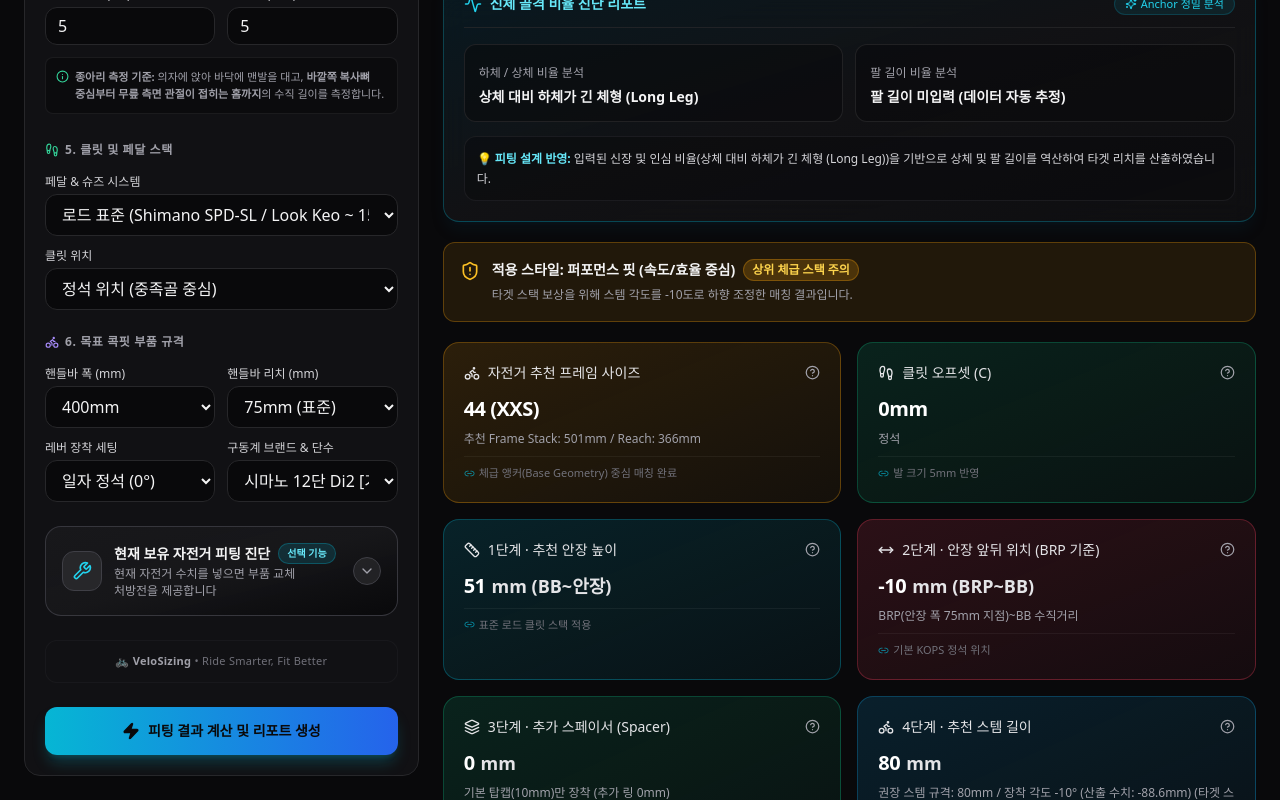
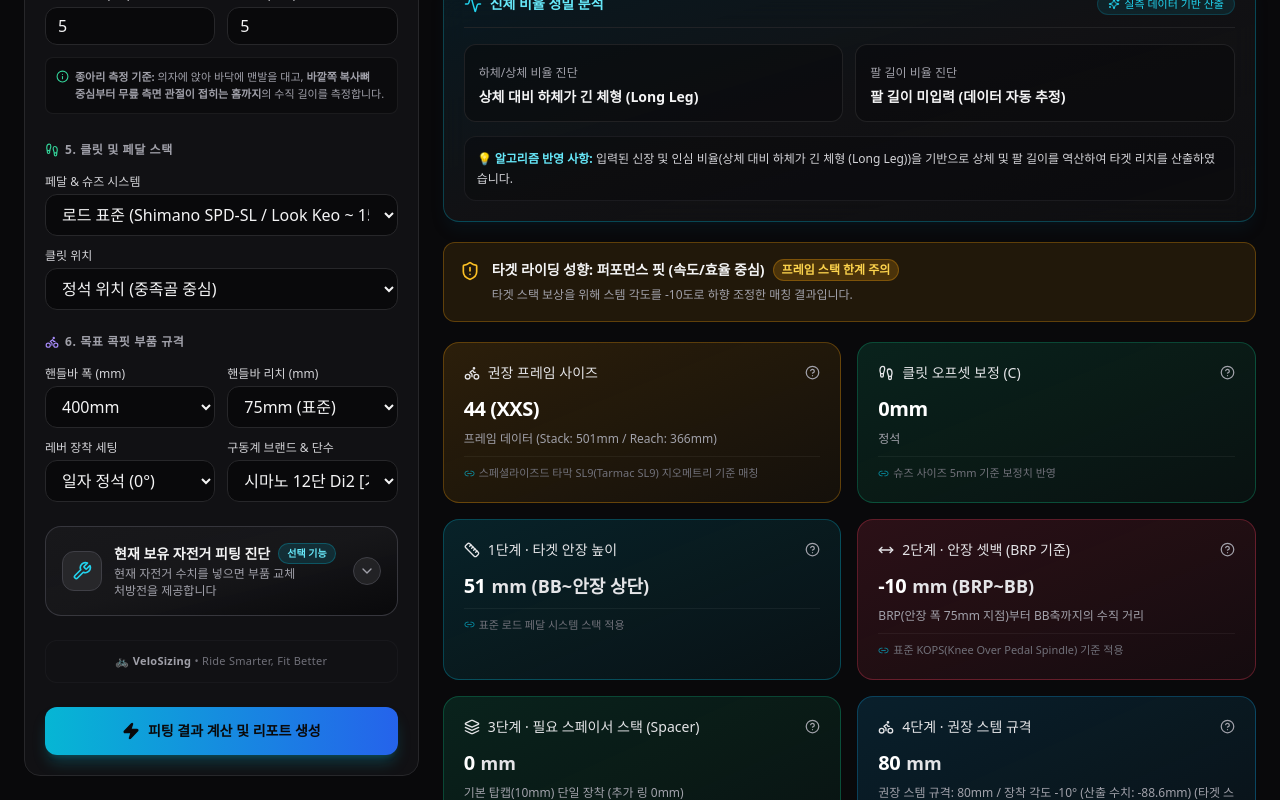
Before and after one commit to ytut12-star/fit, a React (Vite) app in the folder fit/: page / in a window 1280 px wide. Both pictures are taken after typing "5", "5", "5", "5", "5" into the empty fields and a click on the button "피팅 결과 계산 및 리포트 생성". Shown: the part 639-1439 px from the top of the page. Built offline with nearby package versions, Linux system fonts and the light colour scheme.

Commit message:
Update Results.tsx

```diff
--- a/fit/src/components/Results.tsx
+++ b/fit/src/components/Results.tsx
@@ -105,13 +105,13 @@ export function Results({ result, ridingStyleLabel }: ResultsProps) {
 
   return (
     <div className="space-y-5">
-      {/* 💡 [신규] 콕핏 부품 튜닝 우선 권고 배너 (조건부 최상단 노출) */}
+      {/* 💡 콕핏 부품 튜닝 우선 권고 배너 */}
       {result.cockpitTuningAdvice && (
         <div className="flex items-start gap-3 rounded-2xl border border-rose-500/40 bg-gradient-to-br from-rose-950/40 to-rose-900/10 p-5 shadow-lg shadow-rose-950/20 backdrop-blur-md">
           <AlertTriangle size={24} className="shrink-0 mt-0.5 text-rose-400" />
           <div>
             <strong className="block text-sm font-bold text-rose-300 mb-1.5">
-              ⚠️ 콕핏 부품 조율 우선 권장 (사이즈 결정 전 필독)
+              ⚠️ 콕핏 규격 조정 권고 (프레임 사이즈 확정 전 필수 검토)
             </strong>
             <p className="text-xs leading-relaxed text-zinc-300 break-keep">
               {result.cockpitTuningAdvice}
@@ -146,7 +146,7 @@ export function Results({ result, ridingStyleLabel }: ResultsProps) {
               </span>
               <div>
                 <h3 className="text-sm font-bold text-zinc-100">
-                  현재 자전거 피팅 적합도 진단
+                  현재 보유 자전거 피팅 적합도 진단
                 </h3>
                 <p className="text-[11px] text-zinc-400 mt-0.5">
                   {diag.summary}
@@ -169,8 +169,8 @@ export function Results({ result, ridingStyleLabel }: ResultsProps) {
           <div className="grid grid-cols-1 gap-3 sm:grid-cols-2 lg:grid-cols-4">
             <div className="rounded-xl border border-zinc-800/80 bg-zinc-950/50 p-3.5">
               <span className="text-[11px] font-semibold text-zinc-400 flex items-center gap-1.5 mb-1.5">
-                <Sliders size={13} className="text-cyan-400" /> 스택 & 스페이서
-                처방
+                <Sliders size={13} className="text-cyan-400" /> 스택 및 스페이서
+                보정
               </span>
               <p className="text-xs leading-relaxed text-zinc-200">
                 {diag.spacerAdvice}
@@ -179,8 +179,8 @@ export function Results({ result, ridingStyleLabel }: ResultsProps) {
 
             <div className="rounded-xl border border-zinc-800/80 bg-zinc-950/50 p-3.5">
               <span className="text-[11px] font-semibold text-zinc-400 flex items-center gap-1.5 mb-1.5">
-                <Maximize2 size={13} className="text-cyan-400" /> 리치 & 스템
-                교체 처방
+                <Maximize2 size={13} className="text-cyan-400" /> 리치 및 스템
+                규격 보정
               </span>
               <p className="text-xs leading-relaxed text-zinc-200">
                 {diag.stemAdvice}
@@ -189,18 +189,19 @@ export function Results({ result, ridingStyleLabel }: ResultsProps) {
 
             <div className="rounded-xl border border-zinc-800/80 bg-zinc-950/50 p-3.5">
               <span className="text-[11px] font-semibold text-zinc-400 flex items-center gap-1.5 mb-1.5">
-                <Minimize2 size={13} className="text-cyan-400" /> 안장 높이 처방
+                <Minimize2 size={13} className="text-cyan-400" /> 타겟 안장 높이
+                검증
               </span>
               <p className="text-xs leading-relaxed text-zinc-200">
                 {diag.saddleAdvice ||
-                  `현재 안장높이 미입력 (추천값: ${result.saddleHeight}mm)`}
+                  `현재 안장 높이 데이터 누락 (산출된 목표값: ${result.saddleHeight}mm)`}
               </p>
             </div>
 
             <div className="rounded-xl border border-zinc-800/80 bg-zinc-950/50 p-3.5">
               <span className="text-[11px] font-semibold text-zinc-400 flex items-center gap-1.5 mb-1.5">
-                <Compass size={13} className="text-cyan-400" /> 싯튜브각 & 셋백
-                처방
+                <Compass size={13} className="text-cyan-400" /> 싯튜브 각도 및
+                셋백 분석
               </span>
               <p className="text-xs leading-relaxed text-zinc-200">
                 {diag.seatpostAdvice}
@@ -217,7 +218,7 @@ export function Results({ result, ridingStyleLabel }: ResultsProps) {
               />
               <div>
                 <strong className="block text-[11px] uppercase tracking-wider text-amber-500 mb-0.5">
-                  임시 안장 피팅 가이드 (현재 크랭크 기준)
+                  비권장 규격 크랭크 사용 시 임시 피팅 가이드
                 </strong>
                 {diag.crankAdvice}
               </div>
@@ -232,25 +233,23 @@ export function Results({ result, ridingStyleLabel }: ResultsProps) {
           <div className="flex items-center justify-between border-b border-zinc-800/80 pb-3">
             <h3 className="flex items-center gap-2 text-sm font-bold text-cyan-300">
               <Activity size={18} className="text-cyan-400" />
-              신체 골격 비율 진단 리포트
+              신체 비율 정밀 분석
             </h3>
             <span className="flex items-center gap-1 rounded-full bg-cyan-500/10 px-2.5 py-0.5 text-[11px] font-medium text-cyan-400 border border-cyan-500/20">
               <Sparkles size={12} />
-              Anchor 정밀 분석
+              실측 데이터 기반 산출
             </span>
           </div>
 
           <div className="mt-4 grid grid-cols-1 gap-3 sm:grid-cols-2">
             <div className="rounded-xl border border-zinc-800/80 bg-zinc-950/50 p-3.5">
-              <span className="text-xs text-zinc-400">
-                하체 / 상체 비율 분석
-              </span>
+              <span className="text-xs text-zinc-400">하체/상체 비율 진단</span>
               <p className="mt-1 text-sm font-bold text-zinc-100">
                 {result.legTypeLabel || '표준 비율 체형'}
               </p>
             </div>
             <div className="rounded-xl border border-zinc-800/80 bg-zinc-950/50 p-3.5">
-              <span className="text-xs text-zinc-400">팔 길이 비율 분석</span>
+              <span className="text-xs text-zinc-400">팔 길이 비율 진단</span>
               <p className="mt-1 text-sm font-bold text-zinc-100">
                 {result.armTypeLabel || '표준 팔 길이'}
               </p>
@@ -259,7 +258,7 @@ export function Results({ result, ridingStyleLabel }: ResultsProps) {
 
           {result.bodyTypeSummary && (
             <p className="mt-3.5 text-xs leading-relaxed text-zinc-300 bg-zinc-950/40 p-3 rounded-xl border border-zinc-800/60">
-              💡 <strong className="text-cyan-300">피팅 설계 반영:</strong>{' '}
+              💡 <strong className="text-cyan-300">알고리즘 반영 사항:</strong>{' '}
               {result.bodyTypeSummary}
             </p>
           )}
@@ -281,10 +280,10 @@ export function Results({ result, ridingStyleLabel }: ResultsProps) {
         )}
         <div className="space-y-1">
           <div className="flex items-center gap-2 font-bold text-zinc-100">
-            <span>적용 스타일: {ridingStyleLabel}</span>
+            <span>타겟 라이딩 성향: {ridingStyleLabel}</span>
             {result.isUpsizedFrame && (
               <span className="rounded-full bg-amber-500/20 px-2 py-0.5 text-xs font-semibold text-amber-300 border border-amber-500/30">
-                상위 체급 스택 주의
+                프레임 스택 한계 주의
               </span>
             )}
           </div>
@@ -298,149 +297,154 @@ export function Results({ result, ridingStyleLabel }: ResultsProps) {
         {/* 1번 최상단: 자전거 추천 프레임 사이즈 */}
         <ResultCard
           icon={<Bike size={16} />}
-          label="자전거 추천 프레임 사이즈"
+          label="권장 프레임 사이즈"
           value={result.recommendedFrameSize}
           unit=""
-          subtext={`추천 Frame Stack: ${result.stack}mm / Reach: ${result.reach}mm`}
+          subtext={`프레임 데이터 (Stack: ${result.stack}mm / Reach: ${result.reach}mm)`}
           accent={result.isUpsizedFrame ? 'amber' : 'cyan'}
-          explanation={`신체 체급 앵커 Base Stack(${result.baseStack}mm)과 Base Reach(${result.baseReach}mm)를 최우선으로 매칭한 권장 프레임 체급입니다.`}
-          chain="체급 앵커(Base Geometry) 중심 매칭 완료"
+          explanation={`사용자의 신체 데이터를 바탕으로 산출된 기준 스택(${result.baseStack}mm) 및 리치(${result.baseReach}mm)에 가장 부합하는 프레임 사이즈입니다.`}
+          chain={result.targetGeometryAdvice} // 💡 동적으로 타막/디파이 기준 텍스트 출력
         />
 
         {/* 클릿 오프셋 */}
         <ResultCard
           icon={<Footprints size={16} />}
-          label="클릿 오프셋 (C)"
+          label="클릿 오프셋 보정 (C)"
           value={hasClipOffset ? `${result.cleatOffset}mm` : '0mm'}
           unit=""
           subtext={result.clipGuideShort}
           accent="emerald"
           explanation={result.clipGuide}
           chain={
-            result.footSize ? `발 크기 ${result.footSize}mm 반영` : undefined
+            result.footSize
+              ? `슈즈 사이즈 ${result.footSize}mm 기준 보정치 반영`
+              : undefined
           }
         />
 
         {/* 1단계 · 추천 안장 높이 */}
         <ResultCard
           icon={<Ruler size={16} />}
-          label="1단계 · 추천 안장 높이"
+          label="1단계 · 타겟 안장 높이"
           value={`${result.saddleHeight}`}
-          unit="mm (BB~안장)"
+          unit="mm (BB~안장 상단)"
           accent="cyan"
-          explanation={`페달/클릿/슈즈 스택과 무릎 관절 각도를 반영한 추천 안장 높이입니다. 기본 ${
+          explanation={`페달, 클릿, 슈즈의 스택 및 적정 슬관절 굴곡 각도를 종합적으로 반영한 목표 안장 높이입니다. (기준 수치 ${
             result.saddleHeightBase
-          }mm / 클릿 보정 ${result.saddleClipCorrection}mm / 페달스택 보정 ${
+          }mm / 클릿 위치 보정 ${
+            result.saddleClipCorrection
+          }mm / 하드웨어 스택 보정 ${
             pedalStackCorrection > 0 ? '+' : ''
-          }${pedalStackCorrection}mm.`}
+          }${pedalStackCorrection}mm)`}
           chain={
             pedalStackCorrection !== 0
-              ? `페달/슈즈 스택 보정 ${
+              ? `페달/슈즈 시스템 스택 보정 ${
                   pedalStackCorrection > 0 ? '+' : ''
                 }${pedalStackCorrection}mm 반영`
-              : '표준 로드 클릿 스택 적용'
+              : '표준 로드 페달 시스템 스택 적용'
           }
         />
 
         {/* 2단계 · 안장 앞뒤 위치 (BRP 글로벌 표준) */}
         <ResultCard
           icon={<MoveHorizontal size={16} />}
-          label="2단계 · 안장 앞뒤 위치 (BRP 기준)"
+          label="2단계 · 안장 셋백 (BRP 기준)"
           value={`${result.brpSetback}`}
           unit="mm (BRP~BB)"
-          subtext={`BRP(안장 폭 75mm 지점)~BB 수직거리`}
+          subtext={`BRP(안장 폭 75mm 지점)부터 BB축까지의 수직 거리`}
           accent="rose"
-          explanation={`💡 BRP(Biomechanical Reference Point)는 안장 폭이 75mm가 되는 지점으로, 브랜드/안장 형태와 상관없이 좌골이 실제 위치하는 글로벌 기준점입니다. ${result.setbackAdvice}`}
+          explanation={`💡 BRP(Biomechanical Reference Point, 안장 폭 75mm 지점)는 제조사 및 안장 형태와 무관하게 좌골 결절이 안착하는 실질적 생체 역학 기준점입니다. ${result.setbackAdvice}`}
           chain={
             hasClipOffset
-              ? `클릿 오프셋 ${result.cleatOffset}mm 반영`
-              : '기본 KOPS 정석 위치'
+              ? `클릿 오프셋 보정치 ${result.cleatOffset}mm 반영`
+              : '표준 KOPS(Knee Over Pedal Spindle) 기준 적용'
           }
         />
 
         {/* 3단계 · 스티어러 스페이서 (기본 탑캡 구분 명시) */}
         <ResultCard
           icon={<Layers size={16} />}
-          label="3단계 · 추가 스페이서 (Spacer)"
+          label="3단계 · 필요 스페이서 스택 (Spacer)"
           value={`${result.spacerHeight}`}
           unit="mm"
           subtext={
             result.spacerHeight === 0
-              ? `기본 탑캡(${result.topCapHeight}mm)만 장착 (추가 링 0mm)`
-              : `기본 탑캡(${result.topCapHeight}mm) + 추가 링 ${result.spacerHeight}mm`
+              ? `기본 탑캡(${result.topCapHeight}mm) 단일 장착 (추가 링 0mm)`
+              : `기본 탑캡(${result.topCapHeight}mm) + 추가 스페이서 ${result.spacerHeight}mm`
           }
           accent={result.isUpsizedFrame ? 'emerald' : 'amber'}
-          explanation={`실제 조립 시 필수적으로 들어가는 헤드셋 베어링 커버/탑캡(기본 ${result.topCapHeight}mm) 위에 추가로 장착할 스페이서 링 높이입니다.`}
+          explanation={`조향부 필수 부품인 헤드셋 베어링 커버(기본 탑캡 ${result.topCapHeight}mm) 상단에 추가로 요구되는 스페이서 링의 두께입니다.`}
           chain={
             result.spacerHeight > 0
-              ? `추가 스페이서 +${result.spacerHeight}mm 적재 (총 콕핏 스택 +${
+              ? `추가 스페이서 +${
+                  result.spacerHeight
+                }mm 요구 (콕핏 하단 스택 총합 +${
                   result.topCapHeight + result.spacerHeight
                 }mm)`
-              : `스티어러 풀 컷팅 / 슬램드 (기본 탑캡 ${result.topCapHeight}mm만 장착)`
+              : `스티어러 풀 컷팅 권장 (기본 탑캡 ${result.topCapHeight}mm만 적용)`
           }
         />
 
         {/* 4단계 · 추천 스템 길이 */}
         <ResultCard
           icon={<Bike size={16} />}
-          label="4단계 · 추천 스템 길이"
+          label="4단계 · 권장 스템 규격"
           value={`${result.stemLength}`}
           unit="mm"
           subtext={result.stemAdvice}
           accent="sky"
           explanation={result.stemAdvice}
-          chain="각도 수평 투영 기하학 정밀 반영"
+          chain="조향부 기울기(Steerer Angle) 및 스템 각도 궤적 반영"
         />
 
         {/* 콕핏 실측 세트 1: 총 유효 스택 */}
         <ResultCard
           icon={<ArrowUpDown size={16} />}
-          label="총 유효 스택 (Effective Stack)"
+          label="유효 스택 (Effective Stack)"
           value={`${result.effectiveStack}`}
           unit="mm"
-          subtext={`프레임(${result.stack}) + 탑캡(${result.topCapHeight}) + 추가링(${result.spacerHeight})`}
+          subtext={`프레임(${result.stack}) + 탑캡(${result.topCapHeight}) + 추가 스페이서(${result.spacerHeight})`}
           accent="amber"
-          explanation="순수 프레임 Stack에 기본 탑캡(10mm)과 추가 장착된 스페이서 높이가 가산된, 지면 기준 실질 핸들바 높이입니다."
-          chain={`물리적 기본 탑캡(${result.topCapHeight}mm) 및 스페이서 통합 반영`}
+          explanation="프레임 스택에 기본 탑캡(10mm) 및 추가 스페이서 스택을 합산한 최종 콕핏 수직 높이(지면 대비 상대값)입니다."
+          chain={`기본 탑캡(${result.topCapHeight}mm) 및 스페이서 두께 완벽 합산`}
         />
 
         {/* 콕핏 실측 세트 2: 총 유효 리치 */}
         <ResultCard
           icon={<ArrowLeftRight size={16} />}
-          label="총 유효 리치 (Cockpit Reach)"
+          label="유효 리치 (Effective Cockpit Reach)"
           value={`${result.effectiveReach}`}
           unit="mm"
           subtext={
             result.cockpitReachBonus !== 0
-              ? `핸들바 폭(${result.handlebarWidth}mm) / 레버 (${
+              ? `핸들바 규격(${result.handlebarWidth}mm) 및 레버 체결각 (${
                   result.cockpitReachBonus > 0 ? '+' : ''
-                }${result.cockpitReachBonus}mm) 반영됨`
-              : '프레임 Reach + 스페이서 보정 + 스템 + 핸들바 + Setback'
+                }${result.cockpitReachBonus}mm) 보정 반영`
+              : '프레임 Reach + 콕핏 규격 + 안장 셋백 편차 종합'
           }
           accent="cyan"
-          explanation="안장 후퇴, 프레임 규격, 스페이서, 스템, 핸들바, 구동계 후드가 모두 유기적으로 통합 반영된 상체-후드간 실측 유효 거리입니다."
+          explanation="안장 셋백, 프레임 리치, 조향부(스페이서 높이 보상치, 스템, 핸들바 리치) 및 구동계 레버 규격이 모두 반영된 라이더 상체의 최종 수평 도달 거리입니다."
           chain={
             result.cockpitReachBonus !== 0
-              ? `핸들바 폭(${result.handlebarWidth}mm)/꺾임 체감 ${
+              ? `핸들바 폭(${result.handlebarWidth}mm) 및 레버 각도 보정치 ${
                   result.cockpitReachBonus > 0 ? '+' : ''
-                }${result.cockpitReachBonus}mm 보정 완료`
-              : '핸들바 및 구동계 표준 세팅 보정 완료'
+                }${result.cockpitReachBonus}mm 합산`
+              : '핸들바 및 구동계 레버 표준 포지션 적용'
           }
         />
 
         {/* 크랭크 암 길이 */}
         <ResultCard
           icon={<Gauge size={16} />}
-          label="크랭크 암 길이"
+          label="권장 크랭크 암 규격"
           value={String(result.crankLength)}
           unit="mm"
-          subtext="인심 전용 숏 크랭크 규격 적용"
+          subtext="인심 기준 생체 역학적 최적화 규격 산출"
           accent="emerald"
-          explanation="신체 인심 규격에 전용으로 매핑된 추천 크랭크 암 길이입니다. 고관절 찝힘을 예방하고 케이던스 유지에 탁월합니다."
+          explanation="하체(인심) 길이를 기준으로 고관절 가동 범위와 페달링 효율을 극대화할 수 있는 권장 크랭크 암 규격입니다."
         />
       </div>
 
-      {/* 결과창 하단 가로형 주요 광고 영역 */}
       <AdBanner slotId="result-bottom-ad" format="horizontal" />
     </div>
   );
```
